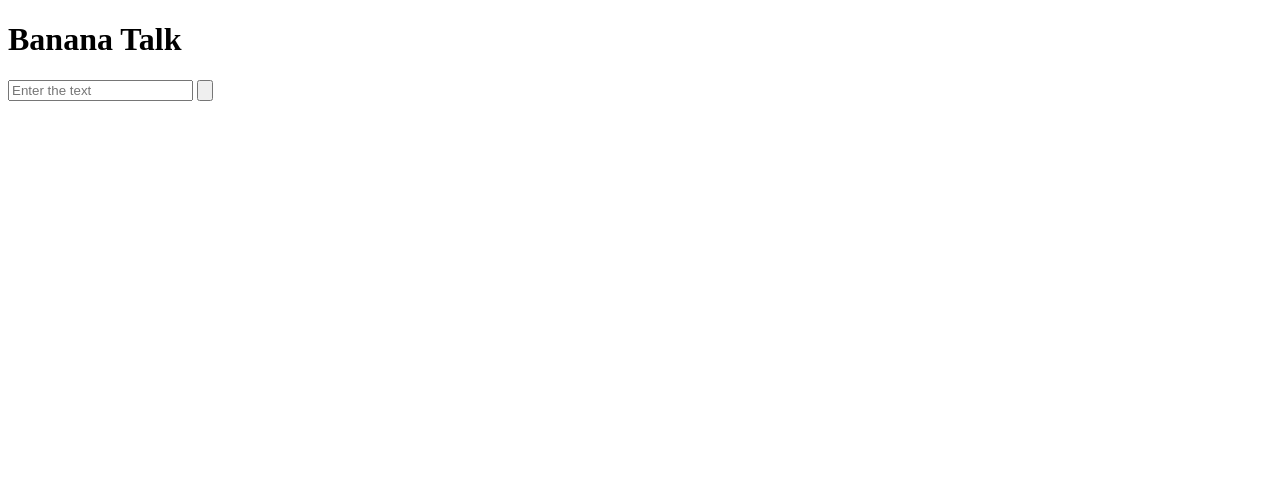
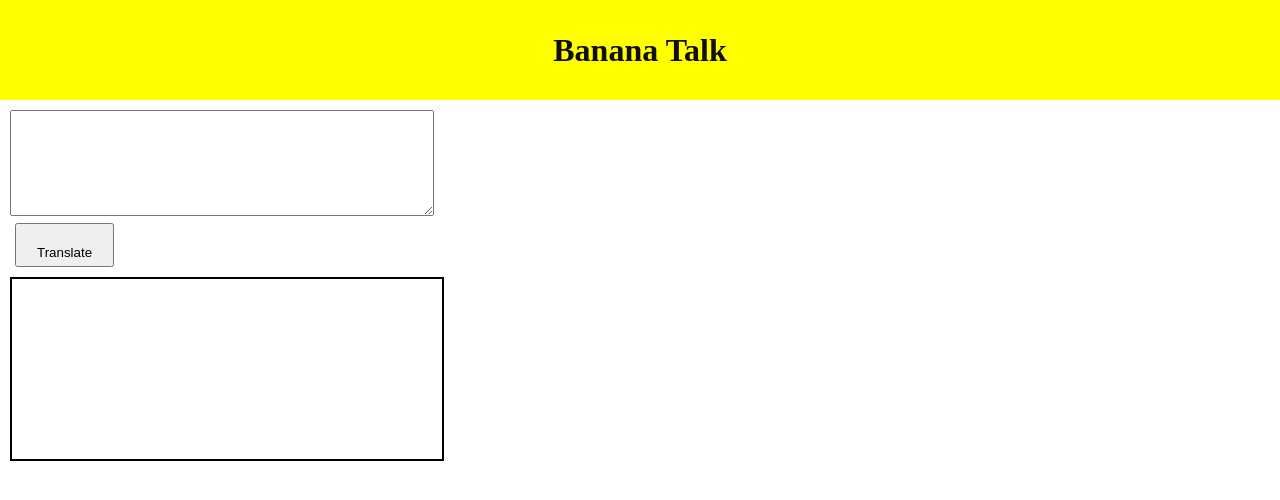
Before and after one commit to tejaso23/Minion-speak, a plain HTML site: page index.html in a window 1280 px wide. Drawn offline with Linux system fonts and the light colour scheme.

Commit message:
app completed

```diff
--- a/App.js
+++ b/App.js
@@ -0,0 +1,74 @@
+/*var input = document.querySelector("#textinput");
+var translatebutton = document.querySelector("#buttontxt");
+var serverurl =
+  "https://api.funtranslations.com/translate/minion.json?text=";
+var outputvar = document.querySelector("#output");
+function error() {
+  prompt("there is an error");
+}
+function onclicking() {
+ /* var jsonconverter = fetch(constructurl(input.value))
+    .then((response) => response.json())
+    .then((json) => {
+      var saved = json.contets.translated;
+      outputvar.innerText = saved;
+    })
+    .catch(error);
+    var inputtext = input.value ;
+    fetch(constructurl(inputtext)).then(response => response.json()).then(json => {
+        var saved = json.contets.translated;
+      outputvar.innerText = saved;
+    })
+}
+function constructurl(input) {
+  return serverurl + input;
+}
+translatebutton.addEventListener("click", onclicking);*/
+
+var inputtext = document.querySelector("#textinput");
+var translatebutton = document.querySelector("#buttontxt");
+var serverurl = "https://api.funtranslations.com/translate/minion.json";
+var outputvar = document.querySelector("#output");
+
+function error() {
+  prompt("there is an error");
+}
+
+
+function onclicking() {
+  var input = inputtext.value;
+
+  fetch(serverurl + "?text=" + input)
+    .then(response => response.json())
+    .then(json => {
+      var translated = json.contents.translated;
+      outputvar.textContent = translated;
+    })
+    .catch(error);
+}
+
+translatebutton.addEventListener("click", onclicking);
+
+/*var inputtext = document.querySelector("#textinput");
+var translatebutton = document.querySelector("#buttontxt");
+var serverurl = "https://api.funtranslations.com/translate/minion.json";
+var outputvar = document.querySelector("#output");
+
+function error() {
+  prompt("there is an error");
+}
+
+
+function onclicking() {
+  var input = inputtext.value;
+
+  fetch(serverurl + "?text=" + input)
+    .then(response => response.json())
+    .then(json => {
+      var translated = json.contents.translated;
+      outputvar.textContent = translated;
+    })
+    .catch(error);
+}
+
+translatebutton.addEventListener("click", onclicking);*/
--- a/index.html
+++ b/index.html
@@ -6,23 +6,141 @@
     <meta name="viewport" content="width=device-width, initial-scale=1.0">
     <title>Minions-talk</title>
     <link href = "style.css">
+  <style>
+    *{
+      margin: 0;
+      height: 0;
+    }
+    h1{
+      background-color: yellow;
+      color: rgb(15, 15, 15);
+      width: 100%;
+      height: 100px;
+      display: flex;
 
+     justify-content: center;
+     align-items: center;
+    }
+    textarea{
+      margin-top: 10px;
+      margin-left: 10px;
+      padding-left: 10px;
+      width: 410px;
+      height: 100px;
+     box-shadow: 100px;
+
+    }
+   button{
+
+   display: flex;
+   padding: 10px;
+   margin-left:15px ;
+   margin-top: 3px;
+   padding: 20px;
+
+
+   }
+   div{
+    border: 2px solid black;
+    padding: 40px;
+    margin-top: 10px;
+    margin-left: 10px;
+    width: 350px;
+    height: 100px;
+
+
+   }
+  </style>
 </head>
 <body>
-    <div>
+
       <h1>
         Banana Talk
       </h1>
 
 
-      <input type="text" placeholder="Enter the text">
-      <input type="button" placeholder="Translate">
-      <output type = "text" placeholder="Traslation will be seen here">
+      <textarea id = "textinput" ></textarea>
+      <button id = "buttontxt">Translate</button>
+      <div id = "output"></div>
 
 
 
-    </div>
 
+      <script src="App.js" type="text/javascript"></script>
 </body>
-<script src="App.js" typetext="SCript working from another file"></script>
+
 </html>
+<!----
+
+<!DOCTYPE html>
+<html lang="en">
+<head>
+    <meta charset="UTF-8">
+    <meta http-equiv="X-UA-Compatible" content="IE=edge">
+    <meta name="viewport" content="width=device-width, initial-scale=1.0">
+    <title>Minions-talk</title>
+    <link href = "style.css">
+  <style>
+    *{
+      margin: 0;
+      height: 0;
+    }
+    h1{
+      background-color: yellow;
+      color: rgb(15, 15, 15);
+      width: 100%;
+      height: 100px;
+      display: flex;
+
+     justify-content: center;
+     align-items: center;
+    }
+    textarea{
+      margin-top: 10px;
+      margin-left: 10px;
+      padding-left: 10px;
+      width: 410px;
+      height: 100px;
+     box-shadow: 100px;
+
+    }
+   button{
+
+   display: flex;
+   padding: 10px;
+   margin-left:15px ;
+   margin-top: 3px;
+   padding: 20px;
+
+
+   }
+   div{
+    border: 2px solid black;
+    padding: 40px;
+    margin-top: 10px;
+    margin-left: 10px;
+    width: 350px;
+    height: 100px;
+
+
+   }
+  </style>
+</head>
+<body>
+
+      <h1>
+        Banana Talk
+      </h1>
+
+
+      <textarea id = "textinput" ></textarea>
+      <button id = "buttontxt">Translate</button>
+      <div id = "output"></div>
+
+
+
+
+      <script src="App.js" type="text/javascript"></script>
+</body>
+
+</html> -->
```
Also changed, not shown: style.css (deleted).
